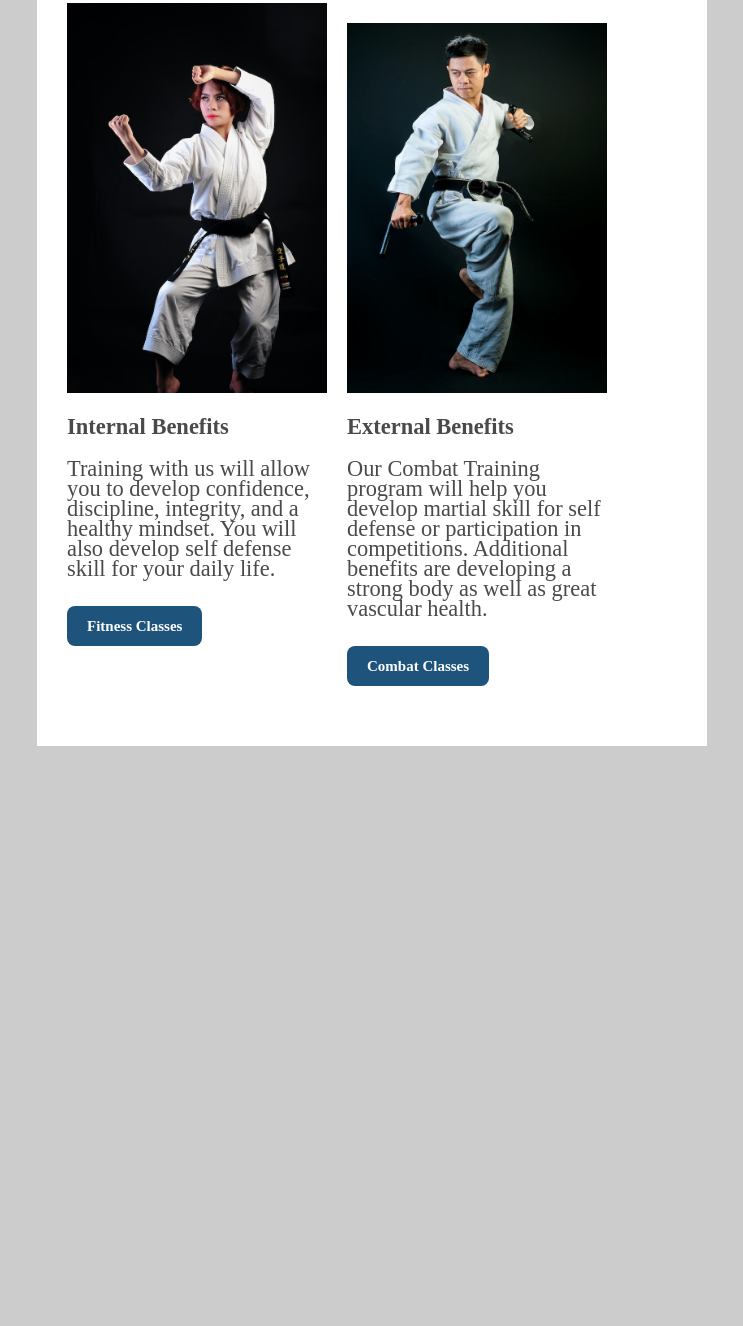
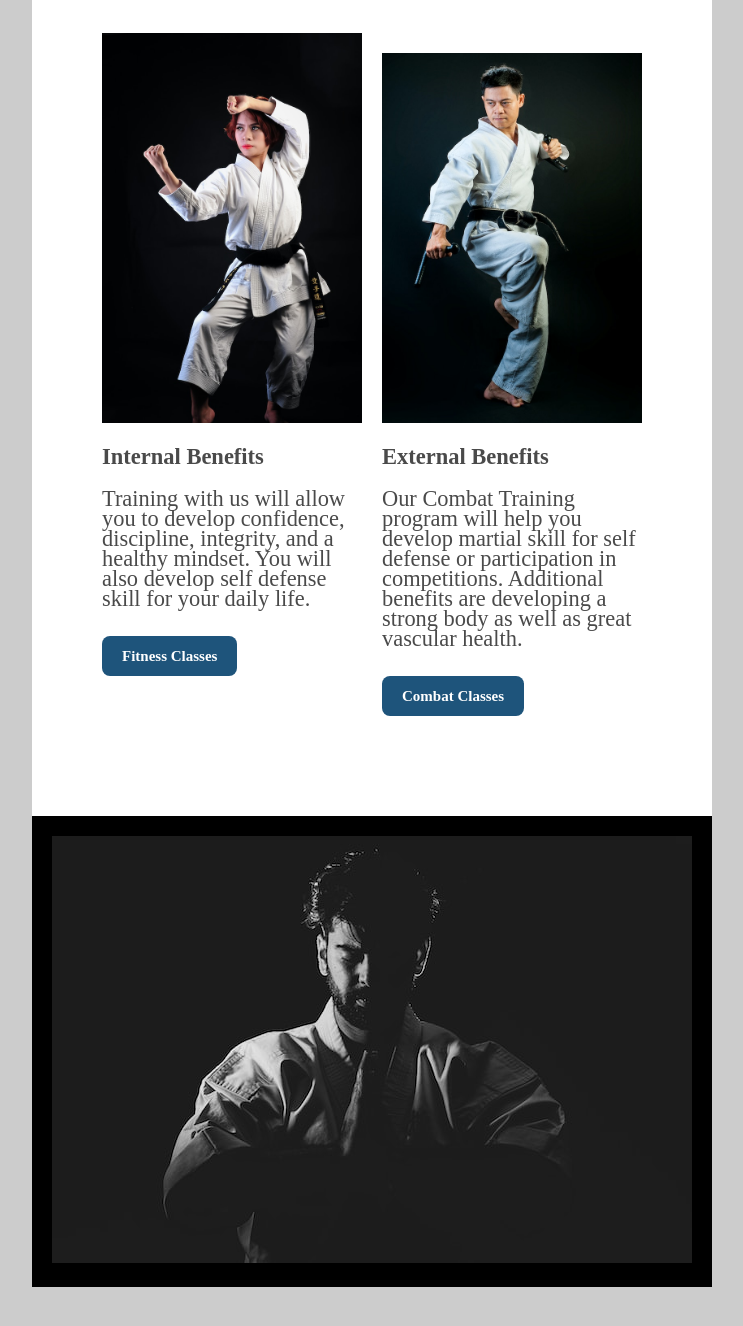
Before and after one commit to gittenshq/html-email-template, a plain HTML site: page Resources/index.html in a window 1280 px wide. Shown: the part 842-2168 px from the top of the page, without its empty margins (268-1011 px from the left). Before the commit the page ends 1628 px from the top, so only its background shows below. Drawn offline with Linux system fonts and the light colour scheme.

Commit message:
responsiveness added

```diff
--- a/Resources/index.html
+++ b/Resources/index.html
@@ -99,6 +99,22 @@
             </td>
           </tr>
 
+          <tr>
+            <td>
+                <table class="ending">
+
+                    <tr>
+                        <td>
+
+                            <a href="#"><img src="./images/sam-moghadam-khamseh-HYDUXzWSF5I-unsplash.jpg"></a>
+
+                        </td>
+                    </tr>
+
+                </table>
+            </td>
+          </tr>
+
         </table>
 
     </section>
--- a/Resources/style.css
+++ b/Resources/style.css
@@ -65,11 +65,11 @@ h2 {
 .two-columns {
     font-size: 0;
     text-align: center;
-    padding: 35px 0 40px;
+    padding: 25px 0 40px;
 }
 
 .double {
-    padding: 20px;
+    padding: 60px;
 }
 
 .columns {
@@ -131,11 +131,31 @@ h2 {
 .content {
     width: 100%;
     max-width: 300px;
-    display: grid;
     vertical-align: top;
     align-items: center;
+    }
+
+.ending {
+    width: 230px;
+    padding: 20px;
+    background-color: black;
 }
 
 @media screen and (max-width: 600px) {
+    * {
+        box-sizing: border-box;
+    }
+
+    .wrapper {
+        grid-template-columns: 1fr 1fr;
+        }
+
+        .content {
+            overflow-wrap: normal;
+        }
+
+        .right {
+            display: grid;
+        }
 
 }
```
Also changed, not shown: Resources/images/sam-moghadam-khamseh-HYDUXzWSF5I-unsplash.jpg (added), 1 other file.
